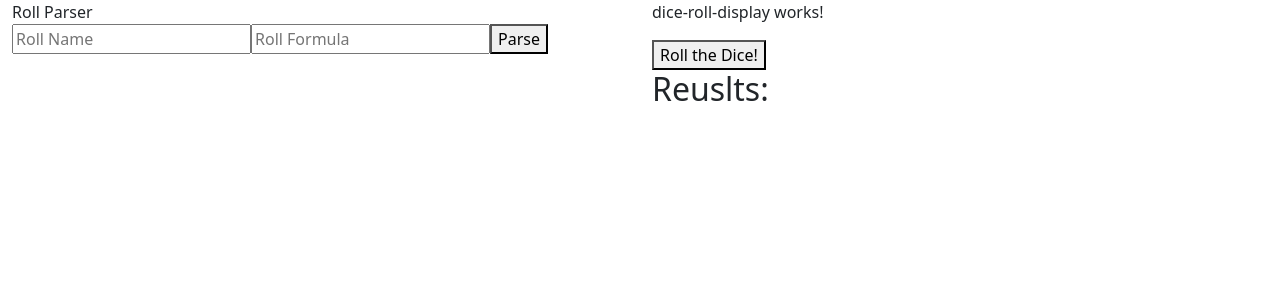
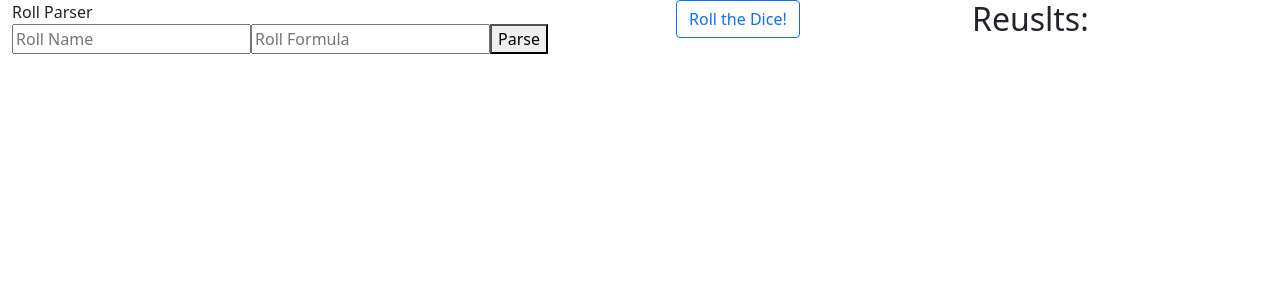
Before and after one commit to agrant216/Pathfinder-CombatRoller, an Angular app: page / in a window 1280 px wide. Shown: the top 300 px of the page. Built offline with nearby package versions, Linux system fonts and the light colour scheme.

Commit message:
More Styling

```diff
--- a/src/app/dice-roll-display/dice-roll-display.component.html
+++ b/src/app/dice-roll-display/dice-roll-display.component.html
@@ -1,5 +1,9 @@
-<p>dice-roll-display works!</p>
-<button (click)="Roll()">Roll the Dice!</button>
+<div class="container">
+  <div class="row">
+    <div class="col">
+      <button (click)="Roll()" class="btn btn-outline-primary btn-lrg">Roll the Dice!</button>
+    </div>
+    <div class="col">
       <div class="result-container" *ngIf="results$">
         <h2>Reuslts:</h2>
         <ul class="list-group list-group-flush">
@@ -10,3 +14,6 @@
           </li>
         </ul>
       </div>
+    </div>
+  </div>
+</div>
--- a/src/app/dice-roll-display/dice-roll-display.component.scss
+++ b/src/app/dice-roll-display/dice-roll-display.component.scss
@@ -0,0 +1,8 @@
+.result-totals {
+    font-size: 20px;
+    font-weight: bold;
+}
+
+.result-roll-formula {
+    font-size: 20px;
+}
--- a/src/app/dice-roll-display/dice-roll-display.component.ts
+++ b/src/app/dice-roll-display/dice-roll-display.component.ts
@@ -19,7 +19,7 @@ export class DiceRollDisplayComponent implements OnInit {
   ngOnInit(): void {
   }
 
-  Roll(){
+  public Roll(){
     this.RollService.CalculateActiveRolls();
   }
 
```
Lines whose indentation alone changed are shown as unchanged.
